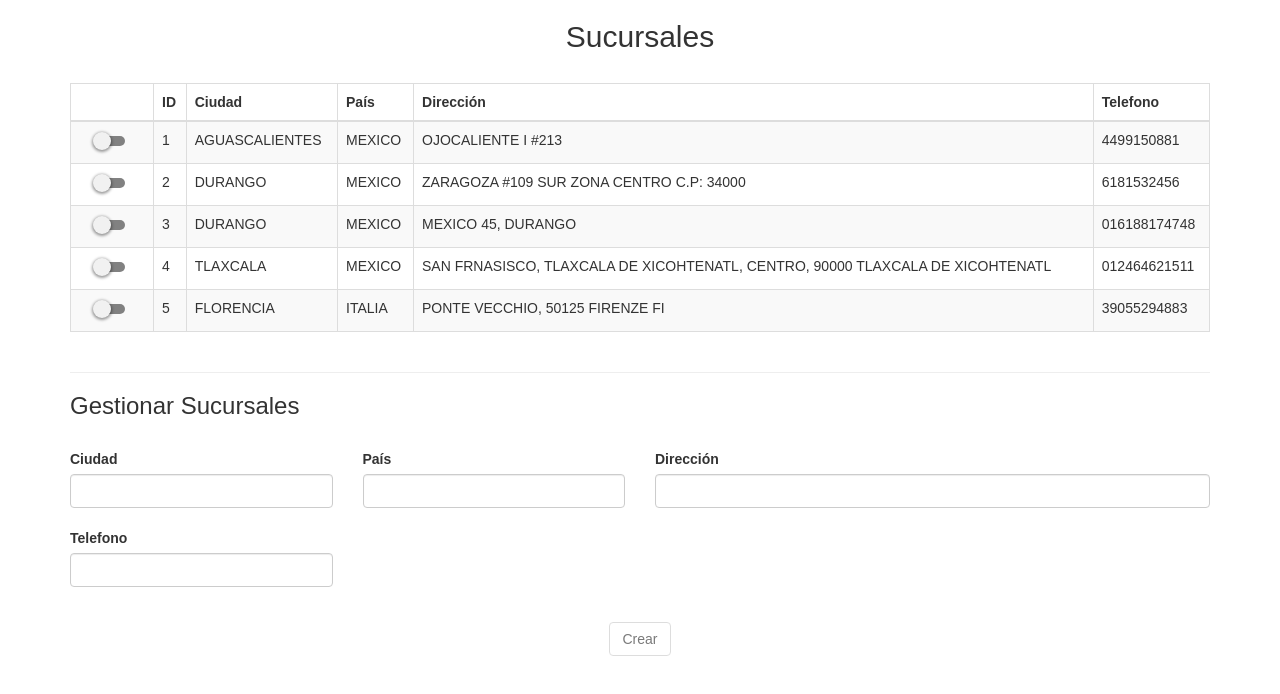
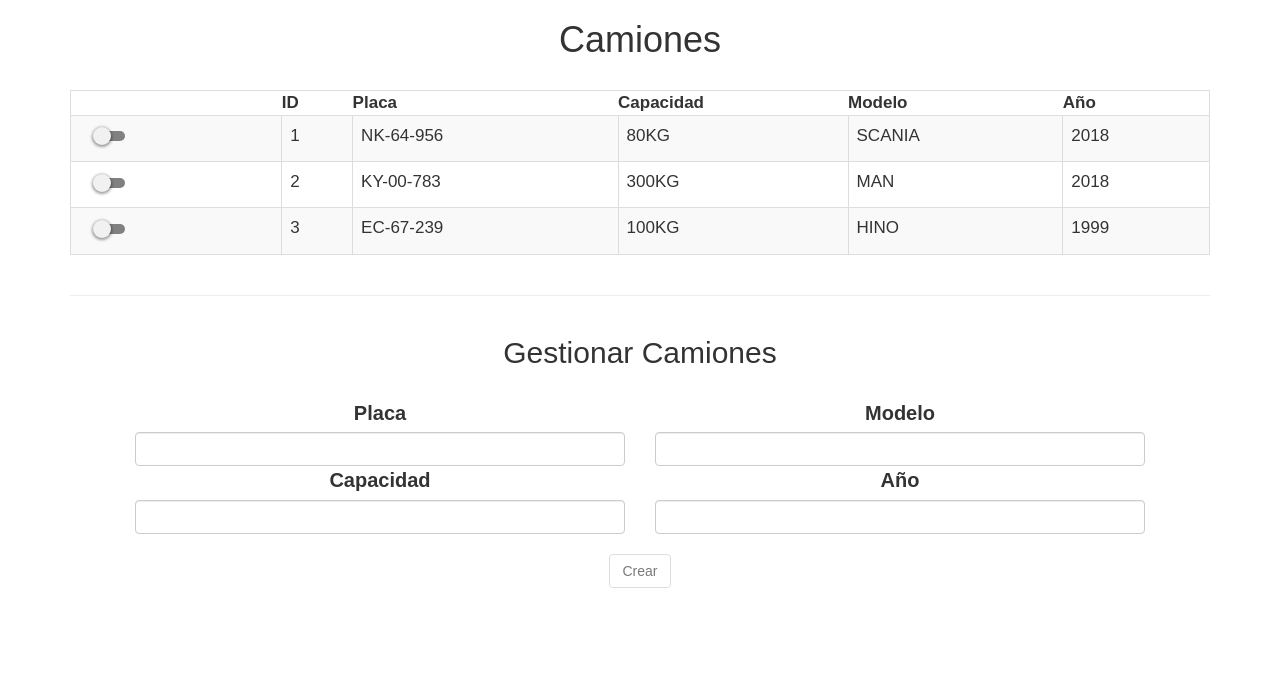
Before and after one commit to Eric-Andrade/Celulares-jpg, a React (Create React App) app: page / in a window 1280 px wide. Shown: the top 694 px of the page. Built offline with nearby package versions, Linux system fonts and the light colour scheme.

Commit message:
Sucursales, Trabajadores y Camiones mejorados y listos

```diff
--- a/src/App.js
+++ b/src/App.js
@@ -14,7 +14,7 @@ class App extends Component {
   state = {  }
   render() {
     return (
-      <Sucursales/>
+      <Camiones/>
 
     );
   }
--- a/src/components/camiones.css
+++ b/src/components/camiones.css
@@ -71,5 +71,19 @@ input:focus:invalid{
 
 .table-container{
 max-height: 400px;
+margin-bottom: 0 !important;
 overflow-y: scroll;
   }
+.cenin{
+  margin: 0 50px;
+  text-align: center
+}
+.margenbtn{
+  margin: 20px
+}
+.letra{
+  font-size: 20px
+}
+.letratabla{
+  font-size: 17px;
+}
--- a/src/components/camiones.js
+++ b/src/components/camiones.js
@@ -262,10 +262,10 @@ class camiones extends Component {
     render() {
         return (
             <div className="container">
-                <h2 className="text-center">Camiones</h2>
+                <h1 className="text-center">Camiones</h1>
                 <br/>
 
-                <div className="table-container">
+                <div className="table-container letratabla">
 
                 <table className="table-container table table-bordered table-striped" >
                     <thead>
@@ -300,34 +300,35 @@ class camiones extends Component {
                 </div>
                 <br/>
                 <hr/>
-                <h3 className="text-left">Gestionar Camiones</h3>
-                <br/>
 
-                    <center>
-                        <div className="form-group row">
-                            <div className="col-xs-4">
-                                <label>Placa</label>
+
+                        <div className="form-group row cenin">
+                        <h2>Gestionar Camiones</h2>
+                        <br/>
+                            <div className="col-xs-6 col-sm-6 col-md-6 col-lg-6">
+                                <label className="letra">Placa</label>
                                 <input className="form-control" type="text" value={this.state.row.Placa} name="Placa" id="Placa" onChange={this.Change} minLength="9" maxLength="9" required pattern="([A-Z]{2}-[0-9]{2}-[0-9]{3})"/>
 
-                                <label>Capacidad</label>
+                                <label className="letra">Capacidad</label>
                                 <input className="form-control" type="text" value={this.state.row.Capacidad} name="Capacidad" id="Capacidad" onChange={this.Change} minLength="3" maxLength="8" required pattern="([1-9]{1}([0-9]{1,8})*KG)"/>
                             </div>
 
-                            <div className="col-xs-4">
-                                <label>Modelo</label>
+                            <div className="col-xs-6 col-sm-6 col-md-6 col-lg-6">
+                                <label className="letra">Modelo</label>
                                 <input className="form-control" type="text" value={this.state.row.Modelo} name="Modelo" id="Modelo" onChange={this.Change} minLength="3" maxLength="20" required pattern="[A-ZÁáÀàÉéÈèÍíÌìÓóÒòÚúÙùÑñüÜ0 ]{3,20}"/>
 
-                                <label>Año</label>
+                                <label className="letra">Año</label>
                                 <input className="form-control" type="text" value={this.state.row.Año} name="Año" id="Año" onChange={this.Change} minLength="4" maxLength="4" required pattern="[1-9]{1}([0-9]{1,4})*"/>
 
                                 <input type="hidden"></input>
+
                             </div>
-
+                            <button type="button" className="btn btn-default margenbtn"onClick={this.ternaria.bind()}disabled={this.state.desactivar}>{this.state.toogle ? 'Crear' : 'Actualizar'}</button>
+                            <button type="button" className="btn btn-default margenbtn" id="eliminar" onClick={this.eliminar.bind()}>Eliminar</button>
                         </div>
 
-                        <button type="button" className="btn btn-default"onClick={this.ternaria.bind()}disabled={this.state.desactivar}>{this.state.toogle ? 'Crear' : 'Actualizar'}</button>
-                        <button type="button" className="btn btn-default" id="eliminar" onClick={this.eliminar.bind()}>Eliminar</button>
-                    </center>
+
+
 
 
 
--- a/src/components/sucursales.css
+++ b/src/components/sucursales.css
@@ -49,10 +49,40 @@
   .desc{
       display: none;
   }
+  input[type=date]::-webkit-inner-spin-button,
+  input[type=date]::-webkit-outer-spin-button {
+    -webkit-appearance: none;
+    margin: 0;
+  }
+
+input:valid{
+border-color: rgb(0, 138, 252);
+box-shadow: 0px 0px 10px #25c6db;
+
+
+}
+input:focus:invalid{
+  border-color: rgb(255, 0, 0);
+  box-shadow: 0px 0px 10px #ec2222;
+
+
+  }
+
+
 .table-container{
-    max-height: 300px;
+max-height: 400px;
 overflow-y: scroll;
   }
-.margen{
-        margin: 40,20,40,20px;
+/* .cenin{
+  margin: 0 50px;
+  text-align: center
+} */
+.margenbtn{
+  margin: 10px
 }
+.letra{
+  font-size: 15px
+}
+/* .letratabla{
+  font-size: 17px;
+} */
--- a/src/components/sucursales.js
+++ b/src/components/sucursales.js
@@ -279,7 +279,7 @@ eliminar=()=>{
             <div>
 
             <div className="container">
-            <h2 className="text-center">Sucursales</h2>
+            <h1 className="text-center">Sucursales</h1>
             <br/>
                 <div className="table-container margen">
                 <table className="table-container table table-bordered table-striped">
@@ -324,31 +324,31 @@ eliminar=()=>{
             </div>
             <div className="margen container">
                     <hr/>
-
-                    <h3 className="text-left">Gestionar Sucursales</h3>
+                    <br/>
+                    <h2 className="text-center">Gestionar Sucursales</h2>
                     <br/>
 
                     <div className="form-group row">
-                        <div className="col-xs-3">
+                        <div className="col-xs-3 col-sm-3 col-md-3 col-lg-3">
 
-                            <label htmlFor="ex-1">Ciudad</label>
+                            <label htmlFor="ex-1" className="letra">Ciudad</label>
                             <input className="form-control" value={this.state.row.Ciudad} onChange={this.Change} name="Ciudad" id="Ciudad" type="text" minLength="2" maxLength="20" required pattern="[A-ZÁáÀàÉéÈèÍíÌìÓóÒòÚúÙùÑñüÜ0 ]{2,20}" />
 
                             <br/>
 
-                            <label htmlFor="ex-1">Telefono</label>
+                            <label htmlFor="ex-1" className="letra">Telefono</label>
                             <input className="form-control" value={this.state.row.Telefono} onChange={this.Change} name="Telefono" id="Telefono" type="text" minLength="10" maxLength="13" required pattern="[0-9]{10,13}" />
                         </div>
 
-                        <div className="col-xs-3 ">
+                        <div className="col-xs-3 col-sm-3 col-md-3 col-lg-3">
 
-                            <label htmlFor="ex-1">País</label>
+                            <label htmlFor="ex-1" className="letra">País</label>
                             <input className="form-control" value={this.state.row.Pais} onChange={this.Change} name="Pais" id="Pais" type="text" minLength="2" maxLength="20" required pattern="[A-ZÁáÀàÉéÈèÍíÌìÓóÒòÚúÙùÑñüÜ0 ]{2,20}" />
 
                         </div>
 
-                        <div className="col-xs-6">
-                            <label htmlFor="ex-1">Dirección</label>
+                        <div className="col-xs-6 col-sm-6 col-md-6 col-lg-6">
+                            <label htmlFor="ex-1" className="letra">Dirección</label>
                             <input className="form-control" value={this.state.row.Direccion} onChange={this.Change} name="Direccion" id="Direccion" type="text" minLength="2" maxLength="100" required pattern="[A-ZÁáÀàÉéÈèÍíÌìÓóÒòÚúÙùÑñüÜ00-9\.#.;,? ]{2,100}" />
 
                             <input className="form-control" type="hidden"/>
@@ -358,10 +358,10 @@ eliminar=()=>{
 
                    <center>
                        <br/>
-                   <div className="conteiner-fluid">
-                        <button type="button"  className="btn btn-default" onClick={this.ternaria.bind()} disabled={this.state.desactivar}>{this.state.toogle ? 'Crear' : 'Actualizar'}</button>
-                        <button type="button"  className="btn btn-default" id="eliminar" onClick={this.eliminar}>Eliminar</button>
-                   </div>
+
+                        <button type="button"  className="btn btn-default margenbtn" onClick={this.ternaria.bind()} disabled={this.state.desactivar}>{this.state.toogle ? 'Crear' : 'Actualizar'}</button>
+                        <button type="button"  className="btn btn-default margenbtn" id="eliminar" onClick={this.eliminar}>Eliminar</button>
+
                     </center>
             </div>
         </div>
--- a/src/components/trabajadores.css
+++ b/src/components/trabajadores.css
@@ -73,3 +73,16 @@ input:focus:invalid{
 max-height: 400px;
 overflow-y: scroll;
   }
+/* .cenin{
+  margin: 0 50px;
+  text-align: center
+} */
+.margenbtn{
+  margin: 10 px
+}
+.letra{
+  font-size: 34px
+}
+/* .letratabla{
+  font-size: 1px;
+} */
```
Also changed, not shown: src/components/trabajadores.js (+15 -16 lines), src/components/notas.txt. Lines whose indentation alone changed are shown as unchanged.
